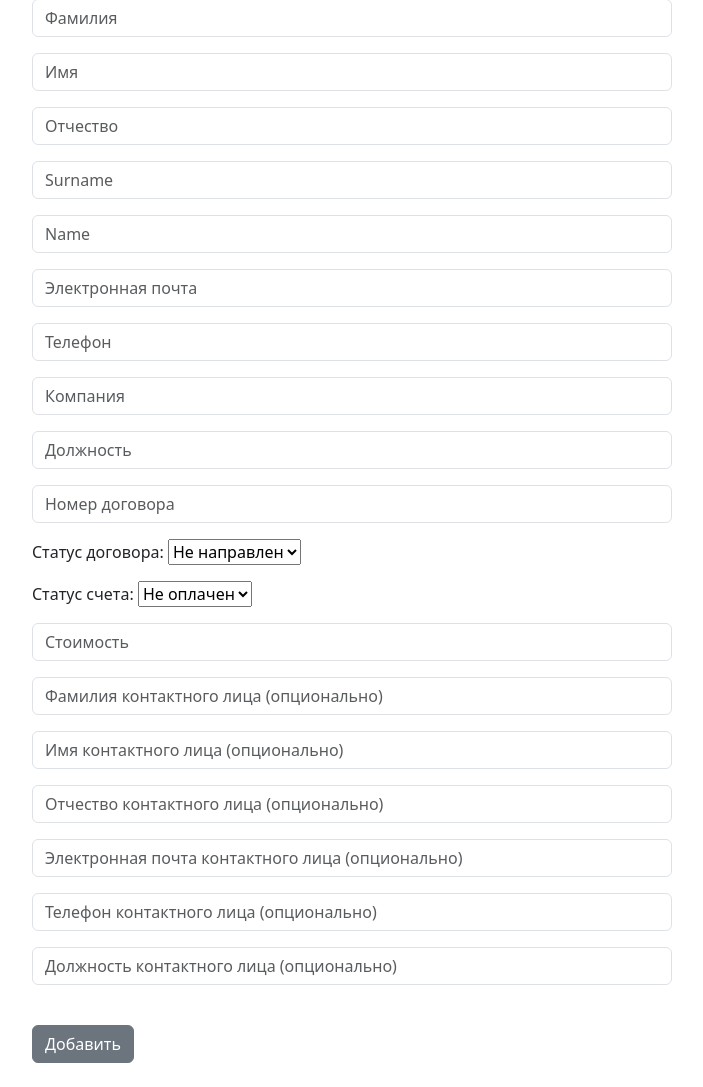
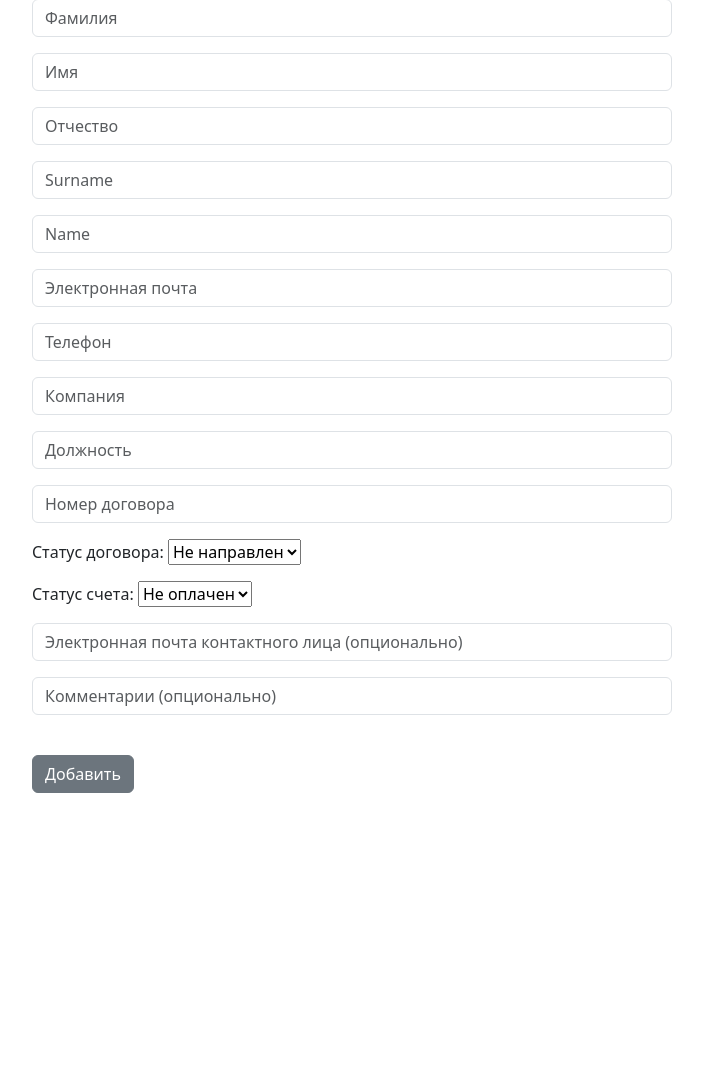
Before and after one commit to I-Matvejev/AcademyCRM, a Django app: page /course-attendees-all/1/add-attendee/ in a window 1280 px wide. Shown: the part 185-1272 px from the top of the page, without its empty margins (288-991 px from the left). After the commit the page ends 978 px from the top, so only its background shows below. Run offline with Django 5.2, Linux system fonts and the light colour scheme; the visitor is signed in with stand-in values (Sample User, id 1).

Commit message:
Models, views and htmls for attendees modified

```diff
--- a/dcrm/academy/forms.py
+++ b/dcrm/academy/forms.py
@@ -19,25 +19,20 @@ class NewCourseForm(forms.ModelForm):
 
 class CourseAttendeesForm(forms.ModelForm):
     attendee_course_id = forms.ModelChoiceField(queryset=Course.objects.all(), widget=forms.widgets.HiddenInput(attrs={"placeholder": "Название курса", "class": "form-control"}), label="")
-    attendee_last_name_rus = forms.CharField(widget=forms.widgets.TextInput(attrs={"placeholder": "Фамилия", "class": "form-control"}), label="")
-    attendee_first_name_rus = forms.CharField(widget=forms.widgets.TextInput(attrs={"placeholder": "Имя", "class": "form-control"}), label="")
-    attendee_fathers_name_rus = forms.CharField(widget=forms.widgets.TextInput(attrs={"placeholder": "Отчество", "class": "form-control"}), label="")
-    attendee_last_name_eng = forms.CharField(widget=forms.widgets.TextInput(attrs={"placeholder": "Surname", "class": "form-control"}), label="")
-    attendee_first_name_eng = forms.CharField(widget=forms.widgets.TextInput(attrs={"placeholder": "Name", "class": "form-control"}), label="")
-    attendee_email = forms.EmailField(widget=forms.widgets.TextInput(attrs={"placeholder": "Электронная почта", "class": "form-control"}), label="")
-    attendee_phone = forms.CharField(widget=forms.widgets.TextInput(attrs={"placeholder": "Телефон", "class": "form-control"}), label="")
+    attendee_last_name_rus = forms.CharField(required=False, widget=forms.widgets.TextInput(attrs={"placeholder": "Фамилия", "class": "form-control"}), label="")
+    attendee_first_name_rus = forms.CharField(required=False, widget=forms.widgets.TextInput(attrs={"placeholder": "Имя", "class": "form-control"}), label="")
+    attendee_fathers_name_rus = forms.CharField(required=False, widget=forms.widgets.TextInput(attrs={"placeholder": "Отчество", "class": "form-control"}), label="")
+    attendee_last_name_eng = forms.CharField(required=False, widget=forms.widgets.TextInput(attrs={"placeholder": "Surname", "class": "form-control"}), label="")
+    attendee_first_name_eng = forms.CharField(required=False, widget=forms.widgets.TextInput(attrs={"placeholder": "Name", "class": "form-control"}), label="")
+    attendee_email = forms.EmailField(required=False, widget=forms.widgets.TextInput(attrs={"placeholder": "Электронная почта", "class": "form-control"}), label="")
+    attendee_phone = forms.CharField(required=False, widget=forms.widgets.TextInput(attrs={"placeholder": "Телефон", "class": "form-control"}), label="")
     attendee_company = forms.CharField(widget=forms.widgets.TextInput(attrs={"placeholder": "Компания", "class": "form-control"}), label="")
-    attendee_position = forms.CharField(widget=forms.widgets.TextInput(attrs={"placeholder": "Должность", "class": "form-control"}), label="")
+    attendee_position = forms.CharField(required=False, widget=forms.widgets.TextInput(attrs={"placeholder": "Должность", "class": "form-control"}), label="")
     attendee_contract_number = forms.CharField(required=False, max_length=25, widget=forms.widgets.TextInput(attrs={"placeholder": "Номер договора", "class": "form-control"}), label="")
     attendee_contract_status = forms.Select(attrs={"placeholder": "Статус договора", "class": "form-control"})
     attendee_invoice_status = forms.Select(attrs={"placeholder": "Статус счета", "class": "form-control"})
-    attendee_course_price = forms.CharField(max_length=25, widget=forms.widgets.TextInput(attrs={"placeholder": "Стоимость", "class": "form-control"}), label="")
-    attendee_contact_last_name_rus = forms.CharField(required=False, widget=forms.widgets.TextInput(attrs={"placeholder": "Фамилия контактного лица (опционально)", "class": "form-control"}), label="")
-    attendee_contact_first_name_rus = forms.CharField(required=False, widget=forms.widgets.TextInput(attrs={"placeholder": "Имя контактного лица (опционально)", "class": "form-control"}), label="")
-    attendee_contact_fathers_name_rus = forms.CharField(required=False, widget=forms.widgets.TextInput(attrs={"placeholder": "Отчество контактного лица (опционально)", "class": "form-control"}), label="")
     attendee_contact_email = forms.EmailField(required=False, widget=forms.widgets.TextInput(attrs={"placeholder": "Электронная почта контактного лица (опционально)", "class": "form-control"}), label="")
-    attendee_contact_phone = forms.CharField(required=False,  widget=forms.widgets.TextInput(attrs={"placeholder": "Телефон контактного лица (опционально)", "class": "form-control"}), label="")
-    attendee_contact_position = forms.CharField(required=False, widget=forms.widgets.TextInput(attrs={"placeholder": "Должность контактного лица (опционально)", "class": "form-control"}), label="")
+    attendee_contact_comments = forms.CharField(required=False,  widget=forms.widgets.TextInput(attrs={"placeholder": "Комментарии (опционально)", "class": "form-control"}), label="")
 
     class Meta:
         model = Attendee
--- a/dcrm/academy/models.py
+++ b/dcrm/academy/models.py
@@ -28,25 +28,20 @@ class Attendee(models.Model):
     INVOICE_CHOICES = [('Не оплачен', 'Не оплачен'), ('Оплачен', 'Оплачен'), ('Постоплата', 'Постоплата')]
 
     attendee_course_id = models.ForeignKey(Course, on_delete=models.CASCADE)
-    attendee_last_name_rus = models.CharField(max_length=50, validators=[name_validator_rus])
-    attendee_first_name_rus = models.CharField(max_length=20, validators=[name_validator_rus])
-    attendee_fathers_name_rus = models.CharField(max_length=50, validators=[name_validator_rus])
-    attendee_last_name_eng = models.CharField(max_length=50, validators=[name_validator_eng])
-    attendee_first_name_eng = models.CharField(max_length=20, validators=[name_validator_eng])
-    attendee_email = models.EmailField(max_length=100)
-    attendee_phone = models.CharField(max_length=20)
+    attendee_last_name_rus = models.CharField(blank=True, max_length=50, validators=[name_validator_rus])
+    attendee_first_name_rus = models.CharField(blank=True, max_length=20, validators=[name_validator_rus])
+    attendee_fathers_name_rus = models.CharField(blank=True, max_length=50, validators=[name_validator_rus])
+    attendee_last_name_eng = models.CharField(blank=True, max_length=50, validators=[name_validator_eng])
+    attendee_first_name_eng = models.CharField(blank=True, max_length=20, validators=[name_validator_eng])
+    attendee_email = models.EmailField(blank=True, max_length=100)
+    attendee_phone = models.CharField(blank=True, max_length=20)
     attendee_company = models.CharField(max_length=100)
-    attendee_position = models.CharField(max_length=50)
-    attendee_contract_number = models.CharField(blank=True, max_length=25)
+    attendee_position = models.CharField(blank=True, max_length=100)
+    attendee_contract_number = models.CharField(blank=True, max_length=100)
     attendee_contract_status = models.CharField(choices=CONTRACT_CHOICES, default='Не направлен', verbose_name=('Статус договора'))
     attendee_invoice_status = models.CharField(choices=INVOICE_CHOICES, default='Не оплачен', verbose_name=('Статус счета'))
-    attendee_course_price = models.CharField(max_length=25)
-    attendee_contact_last_name_rus = models.CharField(blank=True, max_length=50, validators=[name_validator_rus])
-    attendee_contact_first_name_rus = models.CharField(blank=True, max_length=20, validators=[name_validator_rus])
-    attendee_contact_fathers_name_rus = models.CharField(blank=True, max_length=50, validators=[name_validator_rus])
     attendee_contact_email = models.EmailField(blank=True, max_length=100)
-    attendee_contact_phone = models.CharField(blank=True, max_length=20)
-    attendee_contact_position = models.CharField(blank=True, max_length=50)
+    attendee_contact_comments = models.CharField(blank=True, max_length=300)
 
     def __str__(self):
         return f"{self.attendee_first_name_rus} {self.attendee_last_name_rus}"
--- a/dcrm/academy/templates/home.html
+++ b/dcrm/academy/templates/home.html
@@ -19,7 +19,7 @@
                         <p class="mb-1">Начало: {{ course.course_date_begin|date:'d.m.Y' }}</p>
                         <p class="mb-1">Окончание: {{ course.course_date_end|date:'d.m.Y' }}</p>
                         <p class="mb-1">Преподаватель: {{ course.course_tutor }}</p>
-                        <p class="mb-1">Слушатели: {{ course.number_of_attendees_invoice_paid }}/{{ course.number_of_attendees }}</p>
+                        <p class="mb-1">Слушатели: {{ course.number_of_attendees_approved }}/{{ course.number_of_attendees }}</p>
                         <p class="mb-1">Статус: {{ course.course_status }}</p>
                       </a><br/>
                 </div>
--- a/dcrm/academy/views.py
+++ b/dcrm/academy/views.py
@@ -19,7 +19,7 @@ def home(request):
             return redirect('home')
         else:
             messages.success(request, "Возникла проблема, попробуйте еще раз...")
-    upcoming_courses = Course.objects.filter(course_date_begin__gt=datetime.date.today()).order_by('course_date_begin')[:5].annotate(number_of_attendees=Count('attendee')).annotate(number_of_attendees_invoice_paid=Count(Case(When(Q(attendee__attendee_invoice_status='Оплачен') | Q(attendee__attendee_invoice_status='Постоплата'), then=1))))
+    upcoming_courses = Course.objects.filter(course_date_begin__gt=datetime.date.today()).order_by('course_date_begin')[:5].annotate(number_of_attendees=Count('attendee')).annotate(number_of_attendees_approved=Count(Case(When(Q(attendee__attendee_invoice_status='Оплачен') | Q(attendee__attendee_contract_status='Подписан') | Q(attendee__attendee_invoice_status='Постоплата'), then=1))))
     return render(request, 'home.html', {'upcoming_courses': upcoming_courses})
 
 
@@ -86,7 +86,7 @@ def update_course(request, pk):
 
 def course_attendees_all(request, course_id):
     if request.user.is_authenticated:
-        all_attendees = Attendee.objects.filter(attendee_course_id=course_id).order_by('attendee_last_name_rus')
+        all_attendees = Attendee.objects.filter(attendee_course_id=course_id).order_by('attendee_company')
         current_course = Course.objects.get(pk=course_id)
         return render(request, 'course_attendees_all.html', {'all_attendees': all_attendees, 'course_id': course_id, 'current_course': current_course})
     else:
```
Also changed, not shown: dcrm/academy/templates/course_attendees_all.html (+2 -12 lines), dcrm/academy/migrations/0002_remove_attendee_attendee_contact_fathers_name_rus_and_more.py (added).
